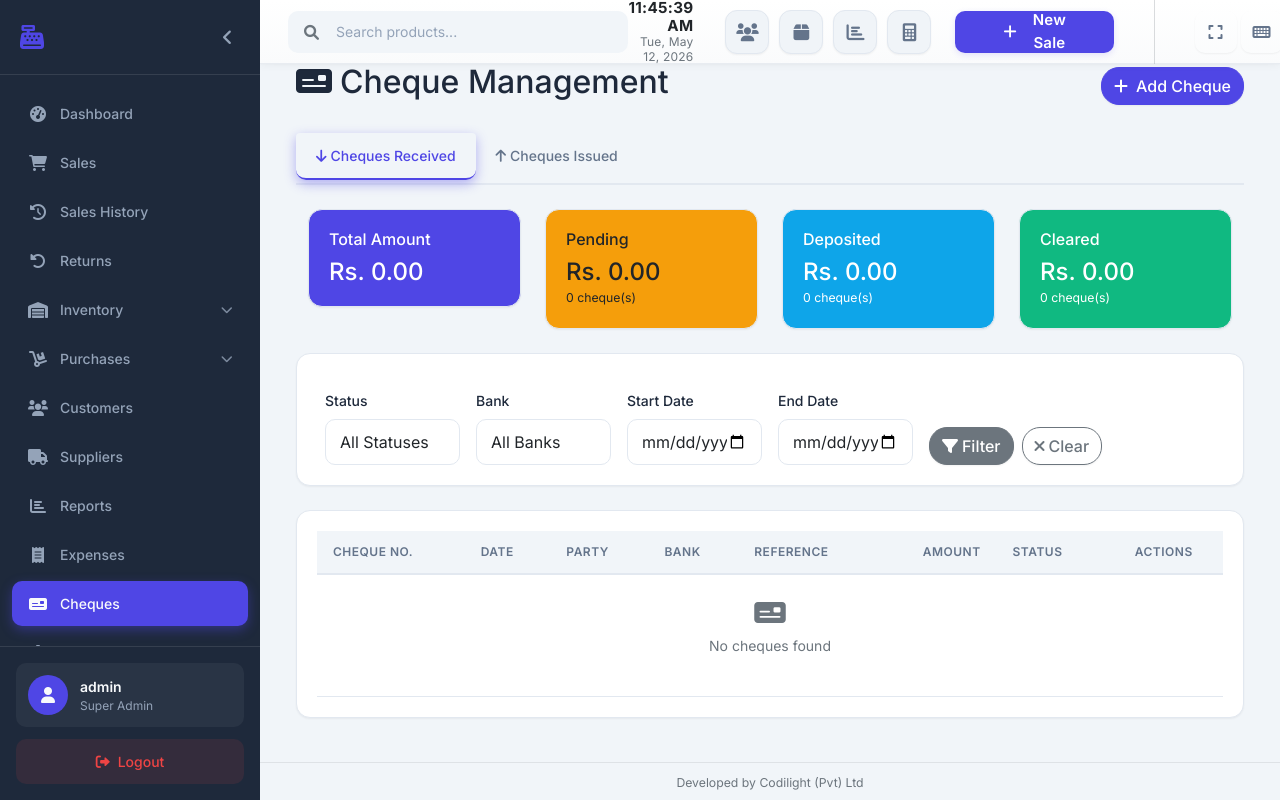
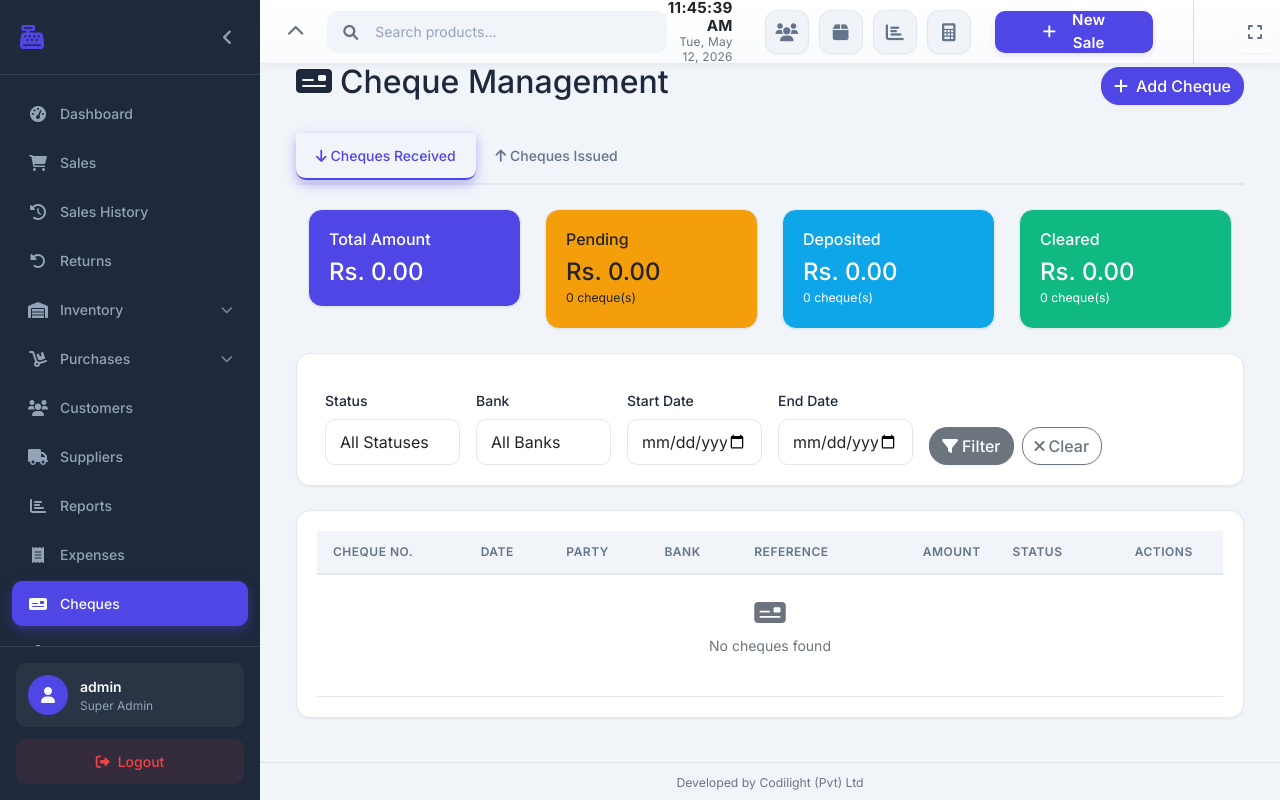
Before and after one commit to myposweb2-hue/web_pos, a Flask app: page /cheques in a window 1280 px wide. Run offline with Flask 3, Linux system fonts and the light colour scheme; a user stored in the database is signed in; data that the repository does not hold is empty; some libraries are stand-ins or nearby versions.

Commit message:
FEATURE: Add navbar hide/show toggle button
CHANGES:
- Added navbar toggle button (chevron icon) next to sidebar toggle
- Added .top-header.collapsed CSS class to hide navbar completely
- Navbar collapses with smooth height animation (height: 0, overflow: hidden)
- Sidebar adjusts positioning when navbar is collapsed (top: 0, full height)
- Added localStorage to persist navbar state across page reloads
- Navbar toggle icon changes: up arrow when visible, down arrow when hidden

HTML CHANGES:
- Added navbar toggle button with id 'navbarToggle' in base.html

CSS CHANGES:
- Added .top-header.collapsed state with transition
- Added .main-wrapper.navbar-collapsed state
- Added responsive CSS rules for sidebar adjustment when navbar collapsed

JS CHANGES:
- Added navbar toggle event handler in app.js
- Toggles 'collapsed' class on .top-header
- Updates icon direction (fa-chevron-up/down)
- Persists state in localStorage

RESULT:
- Users can now hide entire navbar on any screen size
- Navbar fully hides (height becomes 0)
- Sidebar extends to full height when navbar hidden
- State persists across page reloads

```diff
--- a/app/static/css/responsive.css
+++ b/app/static/css/responsive.css
@@ -51,6 +51,12 @@
         width: 100%;
         margin-left: 0;
         padding-top: 0;
+    }
+
+    /* Adjust sidebar when navbar is collapsed */
+    .main-wrapper.navbar-collapsed .sidebar {
+        top: 0 !important;
+        height: 100vh !important;
     }
 }
 
--- a/app/static/css/style.css
+++ b/app/static/css/style.css
@@ -375,6 +375,15 @@ body {
     line-height: 1;
     min-height: 64px;
     flex-shrink: 0;
+    transition: all 0.3s ease;
+}
+
+/* Navbar collapsed state - hide all content inside */
+.top-header.collapsed {
+    height: 0;
+    padding: 0;
+    border-bottom: none;
+    overflow: hidden;
 }
 
 .sidebar-toggle {
--- a/app/static/js/app.js
+++ b/app/static/js/app.js
@@ -742,6 +742,46 @@ document.addEventListener('DOMContentLoaded', function() {
     window.addEventListener('resize', function() {
         updateCloseButtonVisibility();
         initializeSidebarForDevice();
+    // Navbar Toggle Handler
+    // ============================================
+    const navbarToggle = document.getElementById('navbarToggle');
+    const topHeader = document.querySelector('.top-header');
+    const mainWrapper = document.querySelector('.main-wrapper');
+
+    if (navbarToggle) {
+        navbarToggle.addEventListener('click', function(e) {
+            e.preventDefault();
+            e.stopPropagation();
+
+            // Toggle collapsed class on navbar
+            topHeader.classList.toggle('collapsed');
+            mainWrapper.classList.toggle('navbar-collapsed');
+
+            // Update icon
+            const icon = navbarToggle.querySelector('i');
+            if (topHeader.classList.contains('collapsed')) {
+                icon.classList.remove('fa-chevron-up');
+                icon.classList.add('fa-chevron-down');
+                // Save state
+                localStorage.setItem('navbarCollapsed', 'true');
+            } else {
+                icon.classList.remove('fa-chevron-down');
+                icon.classList.add('fa-chevron-up');
+                // Save state
+                localStorage.setItem('navbarCollapsed', 'false');
+            }
+        });
+
+        // Restore state on page load
+        if (localStorage.getItem('navbarCollapsed') === 'true') {
+            topHeader.classList.add('collapsed');
+            mainWrapper.classList.add('navbar-collapsed');
+            const icon = navbarToggle.querySelector('i');
+            icon.classList.remove('fa-chevron-up');
+            icon.classList.add('fa-chevron-down');
+        }
+    }
+
         if (window.innerWidth > 989) {
             closeSidebar();
         }
--- a/app/templates/base.html
+++ b/app/templates/base.html
@@ -255,6 +255,10 @@
                 <div class="d-flex align-items-center gap-4">
                     <button class="sidebar-toggle border-0 bg-transparent p-0 text-secondary" id="sidebarToggle">
                         <i class="fas fa-bars fa-lg"></i>
+                    </button>
+
+                    <button class="border-0 bg-transparent p-0 text-secondary" id="navbarToggle" title="Hide/Show Navbar">
+                        <i class="fas fa-chevron-up fa-lg"></i>
                     </button>
 
                     <div class="header-search d-none d-md-block position-relative">
```
